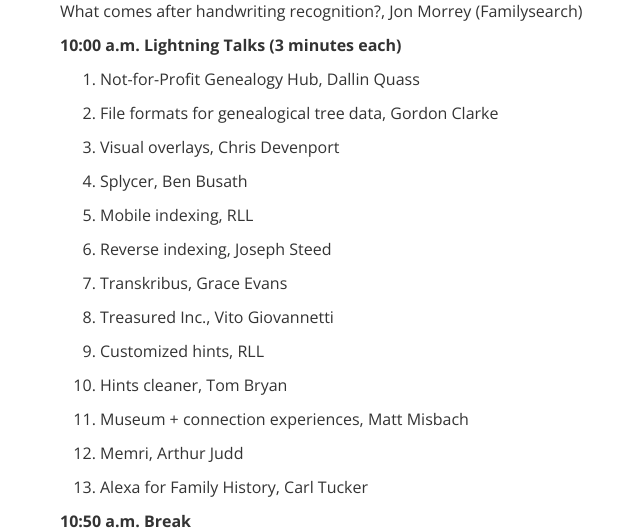
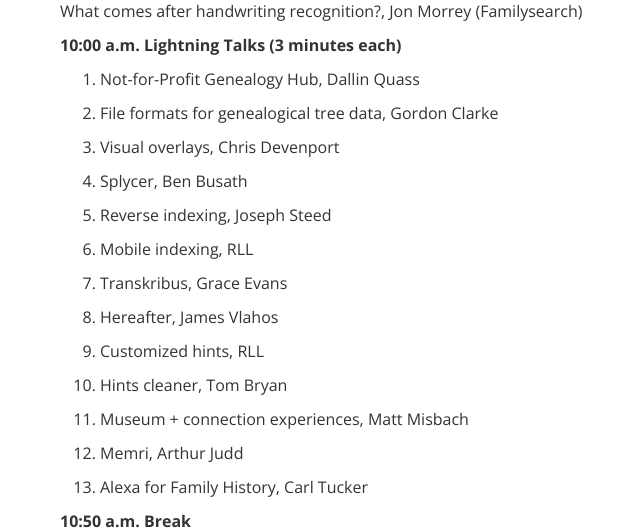
Before and after one commit to byu-fht/fhtw-old, a Flask app: template templates/program.html in a window 1280 px wide. Shown: the part 228-760 px from the top of the page, without its empty margins (10-650 px from the left). Run offline with Flask 2, Linux system fonts and the light colour scheme; the template is opened without the code that fills it, so the values that code supplies are empty; some libraries are stand-ins or nearby versions.

Commit message:
Latest program updates 2020

```diff
--- a/templates/program.html
+++ b/templates/program.html
@@ -27,13 +27,13 @@
 
 1. Splycer, Ben Busath
 
+1. Reverse indexing, Joseph Steed
+
 1. Mobile indexing, RLL
-
-1. Reverse indexing, Joseph Steed
 
 1. Transkribus, Grace Evans
 
-1. Treasured Inc., Vito Giovannetti
+1. Hereafter, James Vlahos
 
 1. Customized hints, RLL
 
```
